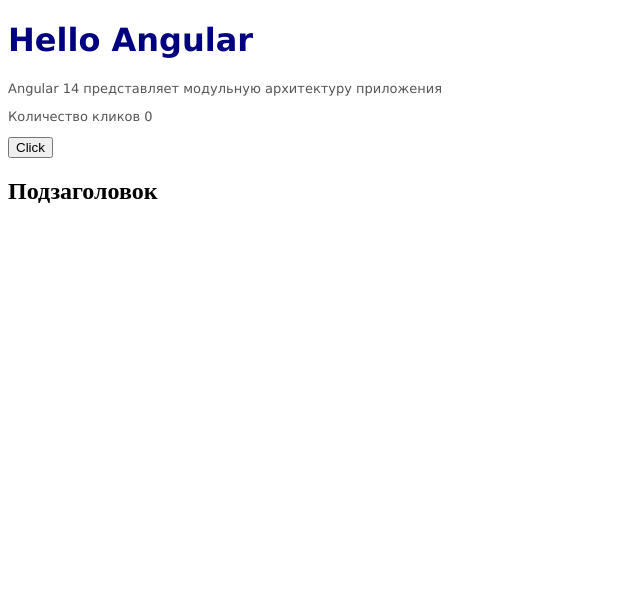
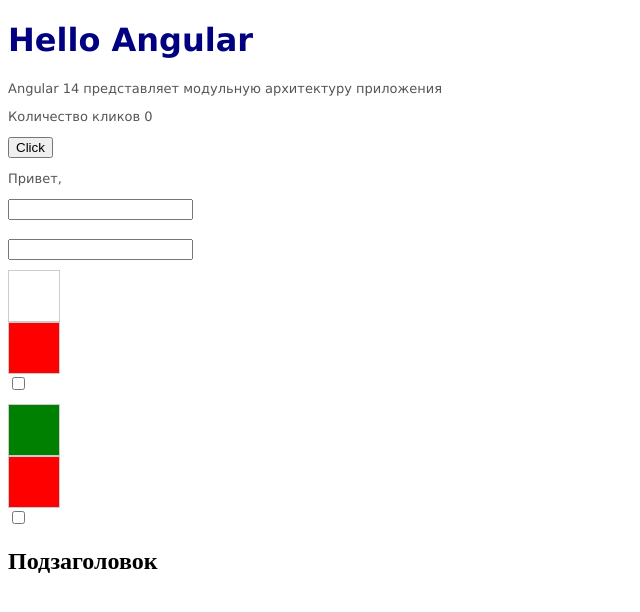
Before and after one commit to VKozhura/angular-components, an Angular app: page / in a window 1280 px wide. Shown: the top 612 px of the page, without its empty margins (0-640 px from the left). Built offline with nearby package versions, Linux system fonts and the light colour scheme.

Commit message:
Двусторонняя привязка, привязка к классам, стилей

```diff
--- a/src/app/app.component.css
+++ b/src/app/app.component.css
@@ -11,3 +11,16 @@
 p {
   font-size: 13px;
 }
+
+.block {
+  margin-bottom: 10px;
+}
+
+.div-class {
+  width: 50px;
+  height: 50px;
+  border: 1px solid #ccc;
+}
+.isredbox {
+  background-color: red;
+}
--- a/src/app/app.component.html
+++ b/src/app/app.component.html
@@ -1,5 +1,32 @@
 <h1>Hello Angular</h1>
 <p>Angular 14 представляет модульную архитектуру приложения</p>
 
-<p>Количество кликов {{ count }}</p>
-<button (click)="increase()">Click</button>
+<div class="block">
+  <p>Количество кликов {{ count }}</p>
+  <button (click)="increase()">Click</button>
+</div>
+
+<div class="block">
+  <p>Привет, {{ name }}</p>
+  <input type="text" [(ngModel)]="name" /> <br /><br />
+  <input type="text" [(ngModel)]="name" />
+</div>
+
+<div class="block">
+  <!-- true - класс применяется, false - не применяется -->
+  <div class="div-class" [class.isredbox]="isRed"></div>
+  <div class="div-class" [class.isredbox]="!isRed"></div>
+  <input type="checkbox" [(ngModel)]="isRed" />
+</div>
+
+<div class="block">
+  <div
+    class="div-class"
+    [style.backgroundColor]="isRedColor ? 'red' : 'green'"
+  ></div>
+  <div
+    class="div-class"
+    [style.background-color]="!isRedColor ? 'red' : 'green'"
+  ></div>
+  <input type="checkbox" [(ngModel)]="isRedColor" />
+</div>
--- a/src/app/app.component.ts
+++ b/src/app/app.component.ts
@@ -7,6 +7,9 @@
 })
 export class AppComponent {
   count: number = 0;
+  name: string = '';
+  isRed = false;
+  isRedColor = false;
 
   increase(): void {
     this.count++;
```
